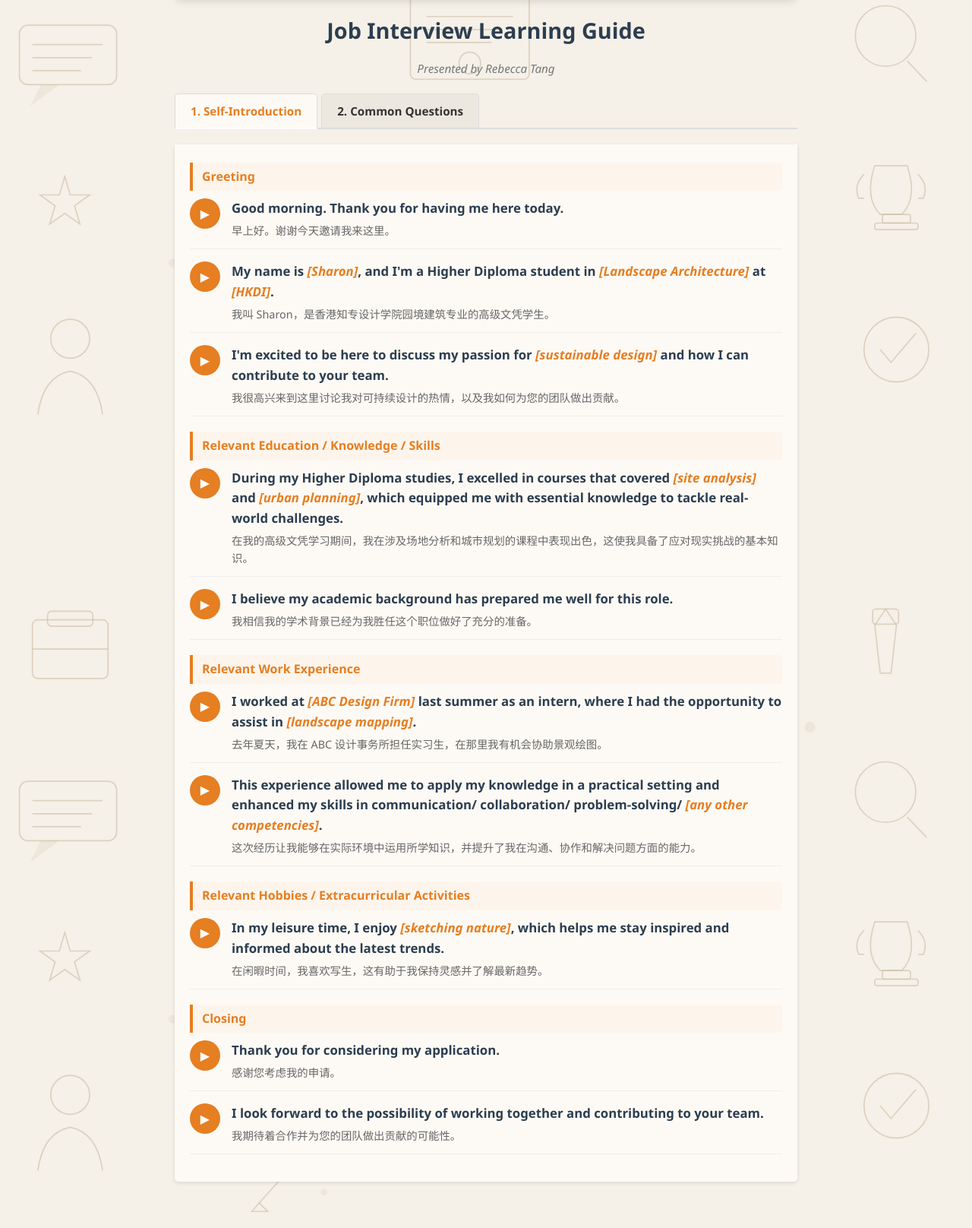
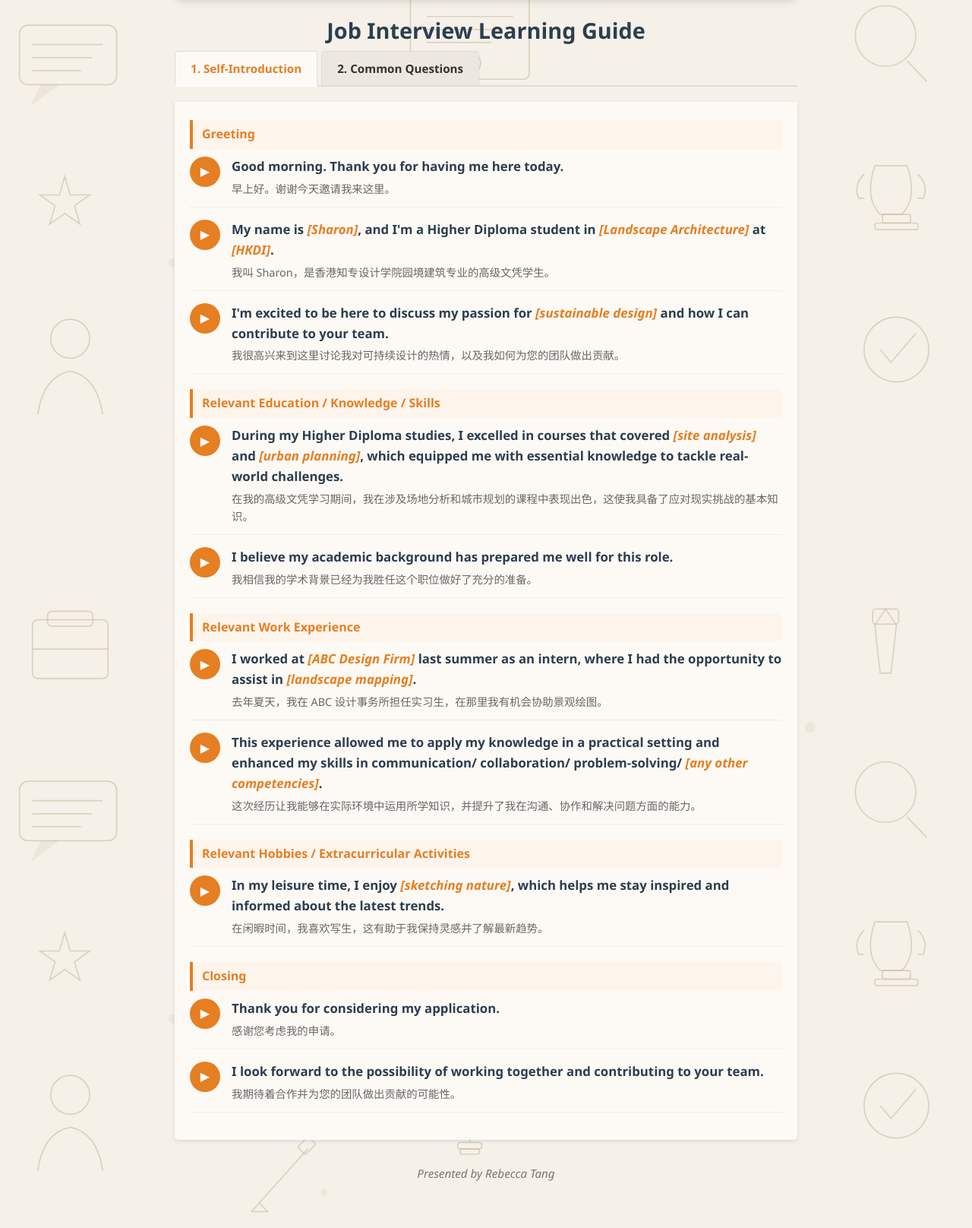
Before and after one commit to beccatang-1710/LAN4102_Job-interview-preparation-Bilingual-version-, a plain HTML site: page index.html in a window 1280 px wide. Shown: the part 223-1839 px from the top of the page at 76% size. Before the commit the page ends 1818 px from the top, so only its background shows below. Drawn offline with Linux system fonts and the light colour scheme.

Commit message:
Add files via upload

```diff
--- a/index.html
+++ b/index.html
@@ -139,7 +139,6 @@
     </div>
 
     <h1>Job Interview Learning Guide</h1>
-    <p class="presenter">Presented by Rebecca Tang</p>
 
     <div class="tabs">
         <div class="tab active" onclick="openTab(event, 'tab1')">1. Self-Introduction</div>
@@ -269,6 +268,8 @@
 
     </div>
 
+    <p class="presenter" style="text-align:center; margin-top: 32px;">Presented by Rebecca Tang</p>
+
     <script>
         function openTab(evt, tabName) {
             var i, tabcontent, tablinks;
```
